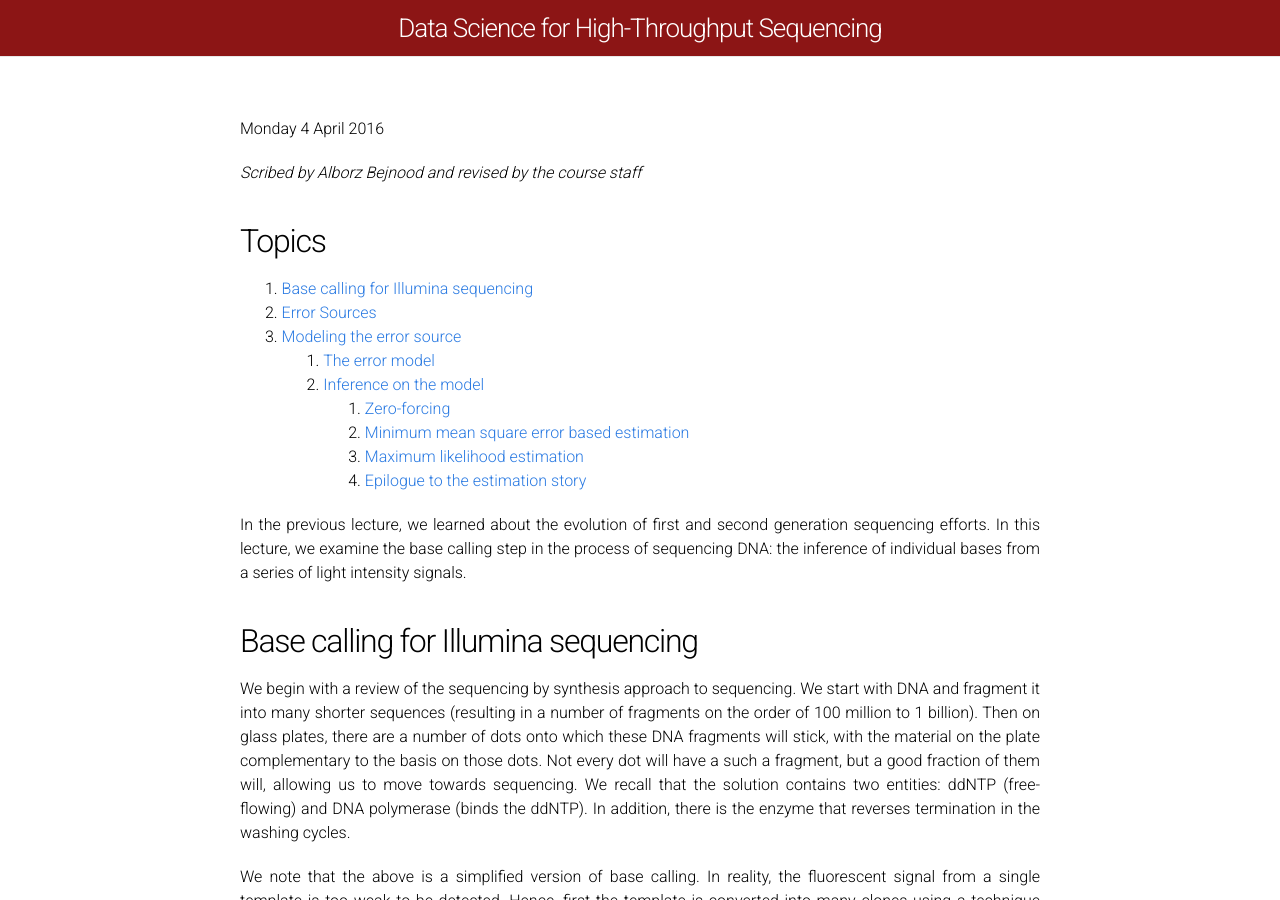
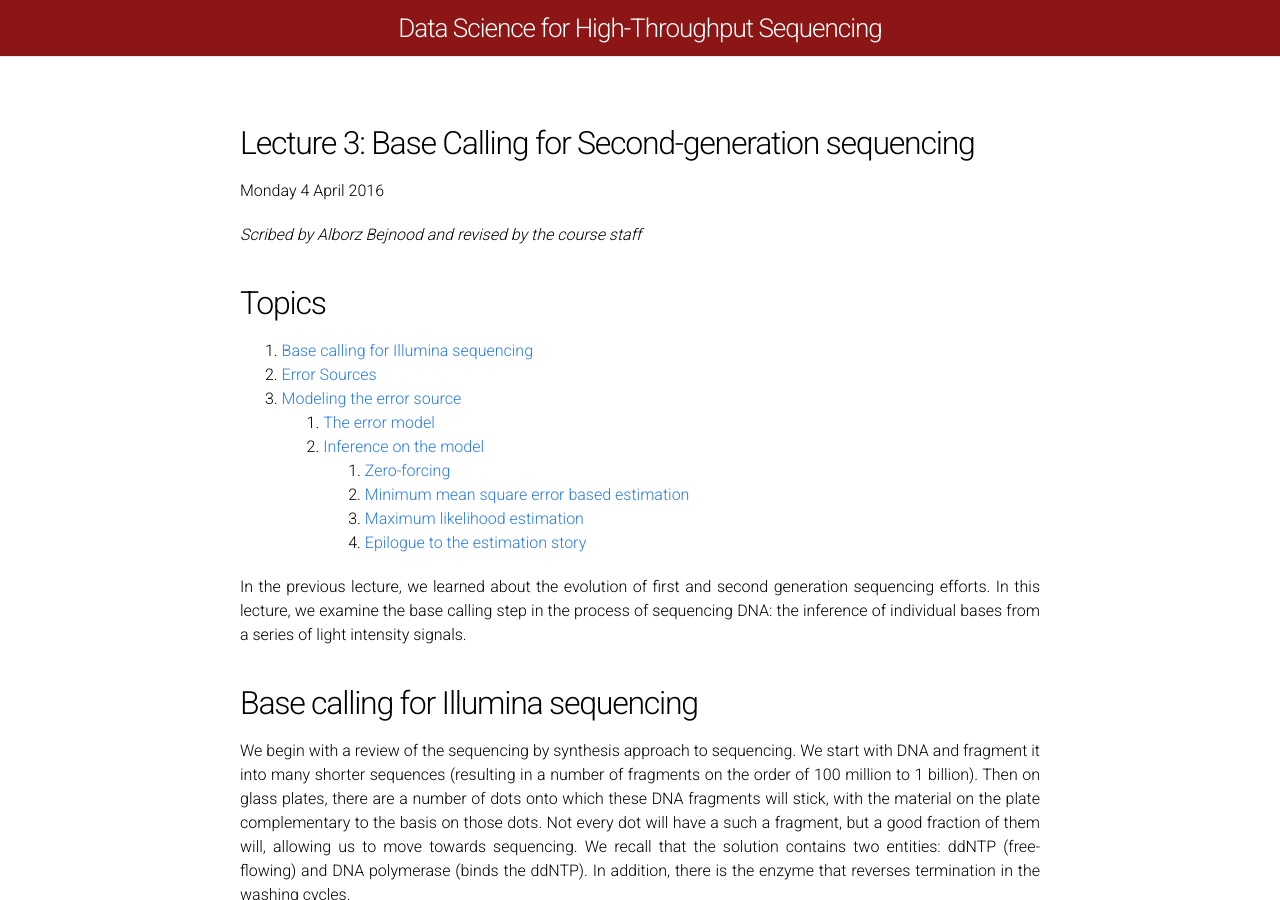
Before and after one commit to laurashen/data-science-sequencing.github.io, a Jekyll site: the page built from lectures/lecture3.md, in a window 1280 px wide and 900 px high. Built offline with Jekyll 4.4.1, drawn with Linux system fonts in a browser that asks for light colours; formulas are drawn with MathJax 3; comment, search, counter and statistics services are not loaded.

Commit message:
lec 3 put up

```diff
--- a/lectures/lecture3.md
+++ b/lectures/lecture3.md
@@ -3,6 +3,8 @@ layout: page
 mathjax: true
 permalink: /lectures/lecture3/
 ---
+## Lecture 3: Base Calling for Second-generation sequencing
+
 Monday 4 April 2016
 
 _Scribed by Alborz Bejnood and revised by the course staff_
```
